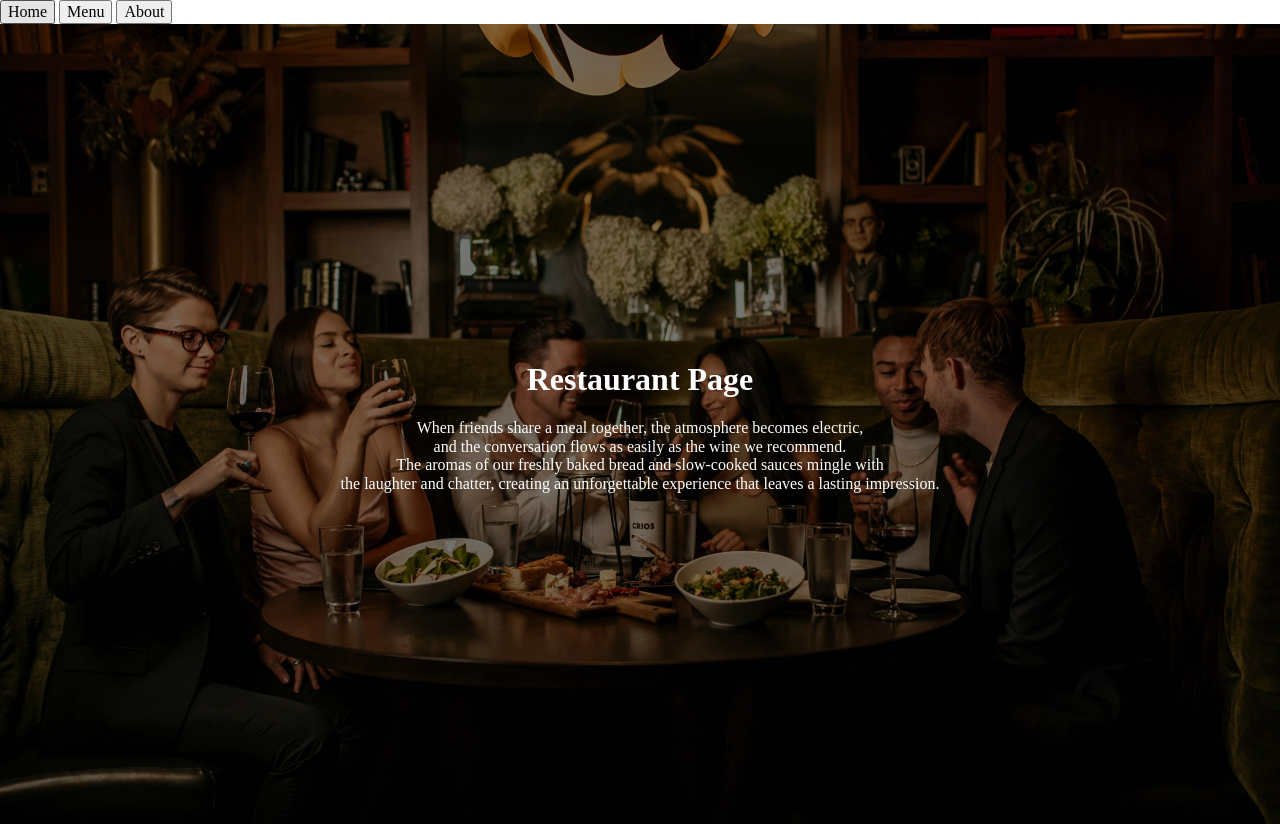
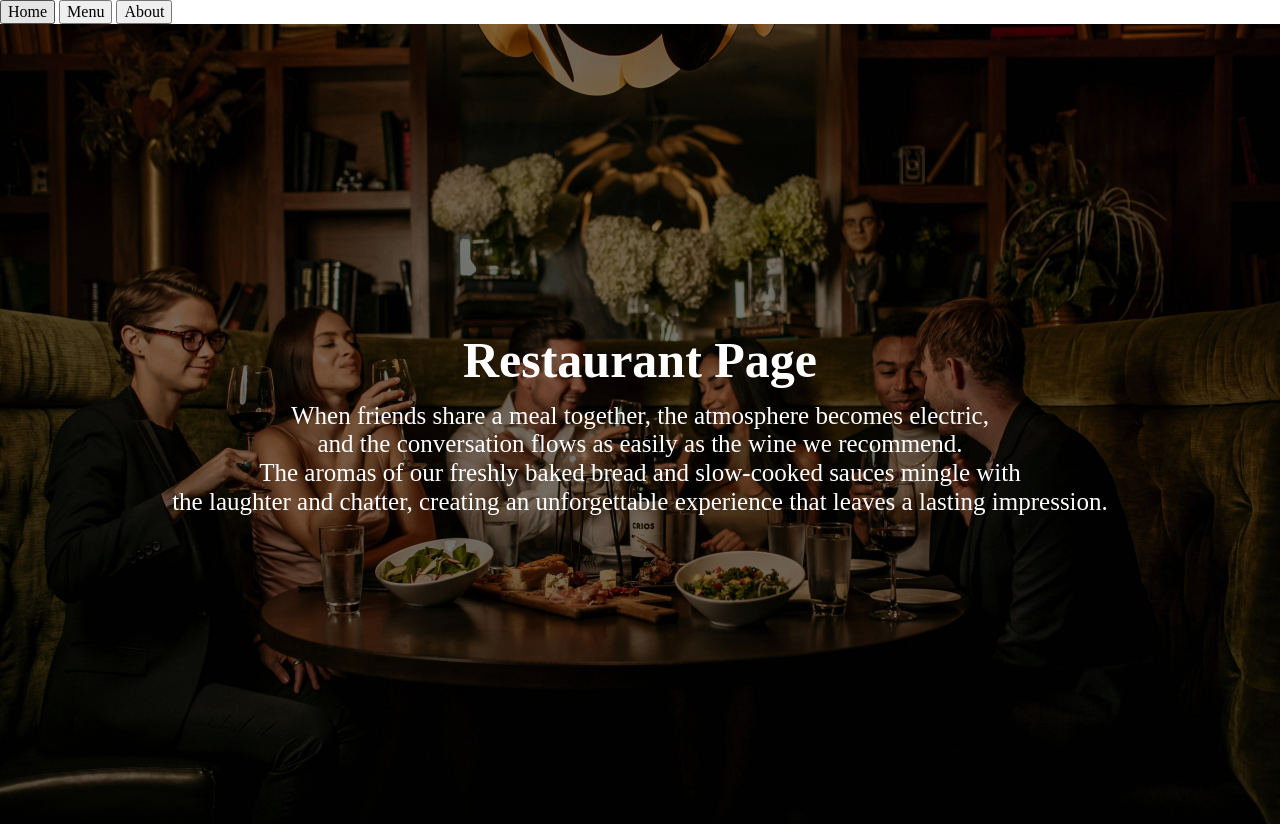
Before and after one commit to cadltop/restaurant-page, a website built with webpack: page src/index.html in a window 1280 px wide. Built offline with nearby package versions, Linux system fonts and the light colour scheme.

Commit message:
Resize font size on h1 and p.

```diff
--- a/src/style.css
+++ b/src/style.css
@@ -13,3 +13,14 @@
     color: white;
     text-align: center;
 }
+.text-container > * {
+    margin: 0 0;
+}
+
+.text-container h1 {
+    font-size: 50px;
+    margin-bottom: 12px;
+}
+.text-container p {
+    font-size: 25px;
+}
```
